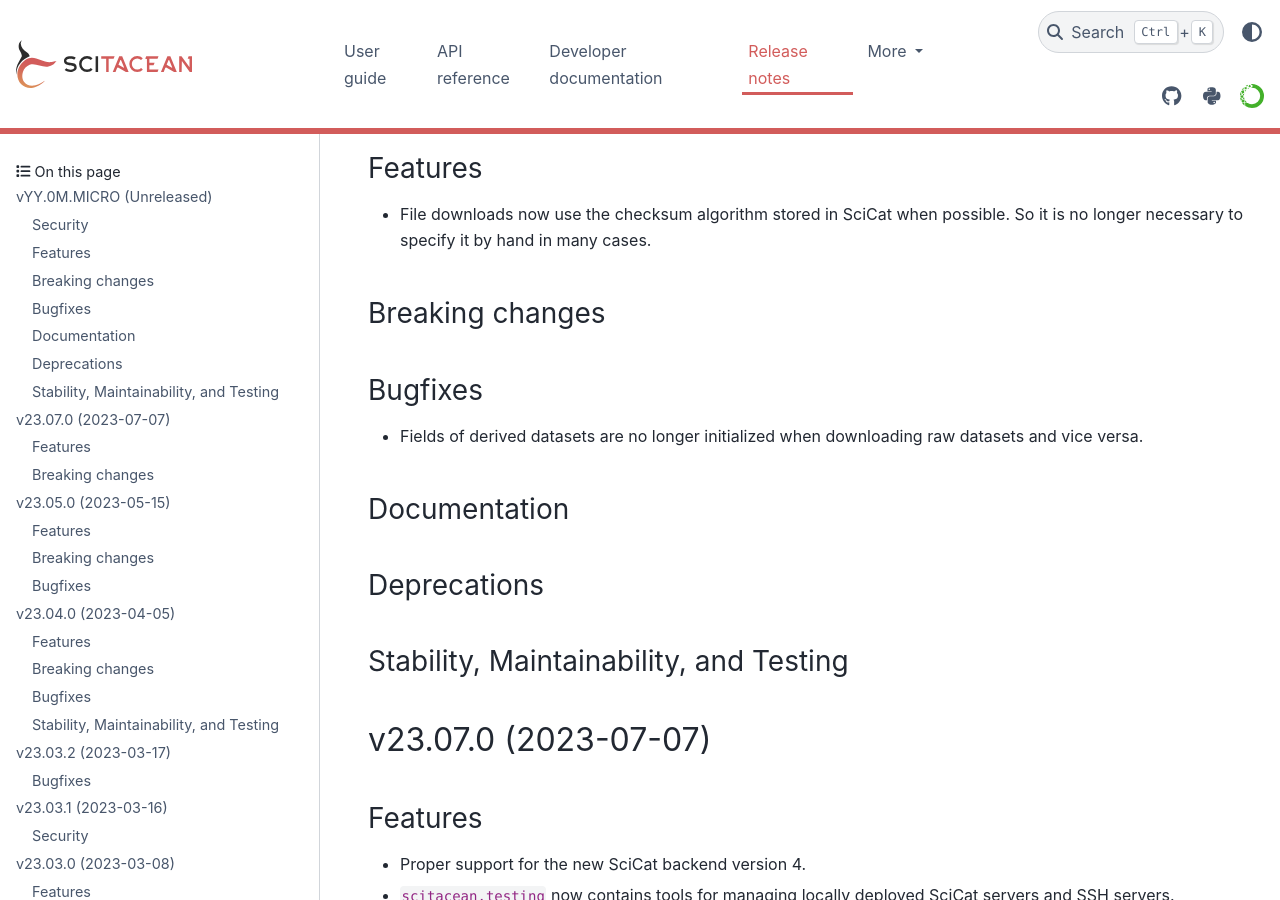
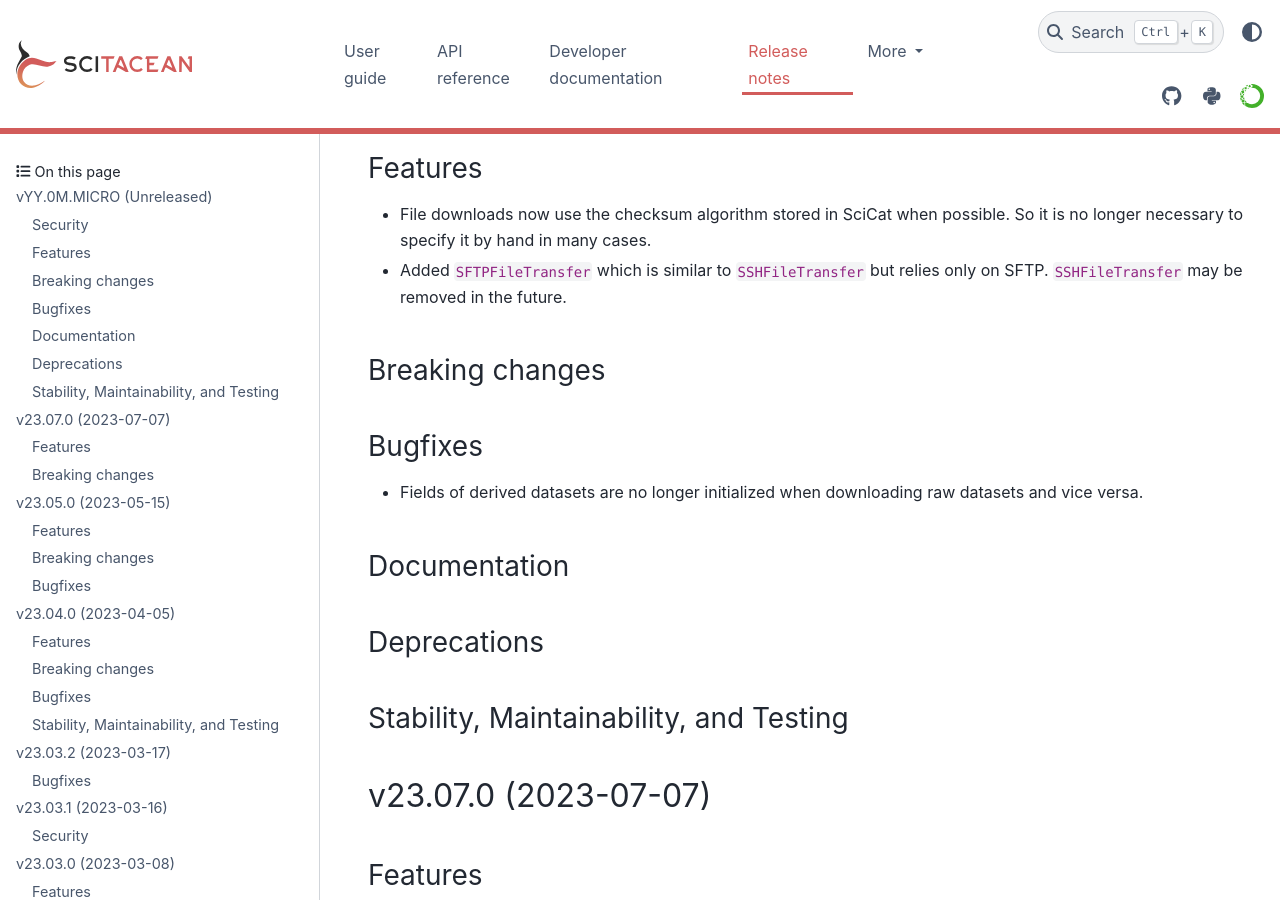
Before and after one commit to SciCatProject/scitacean, a Sphinx documentation site: the page built from docs/release-notes.rst, in a window 1280 px wide and 900 px high, scrolled down 312 px. Built offline with Sphinx 7.4.7 and the PyData theme 0.15.4, drawn with Linux system fonts in a browser that asks for light colours; the version number could not be read and is left out.

Commit message:
Add release note

```diff
--- a/docs/release-notes.rst
+++ b/docs/release-notes.rst
@@ -43,6 +43,8 @@ Features
 
 * File downloads now use the checksum algorithm stored in SciCat when possible.
   So it is no longer necessary to specify it by hand in many cases.
+* Added ``SFTPFileTransfer`` which is similar to ``SSHFileTransfer`` but relies only on SFTP.
+  ``SSHFileTransfer`` may be removed in the future.
 
 Breaking changes
 ~~~~~~~~~~~~~~~~
```
